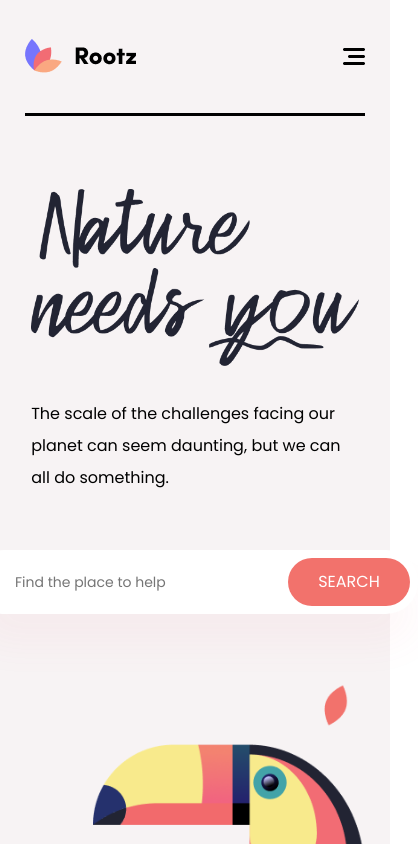
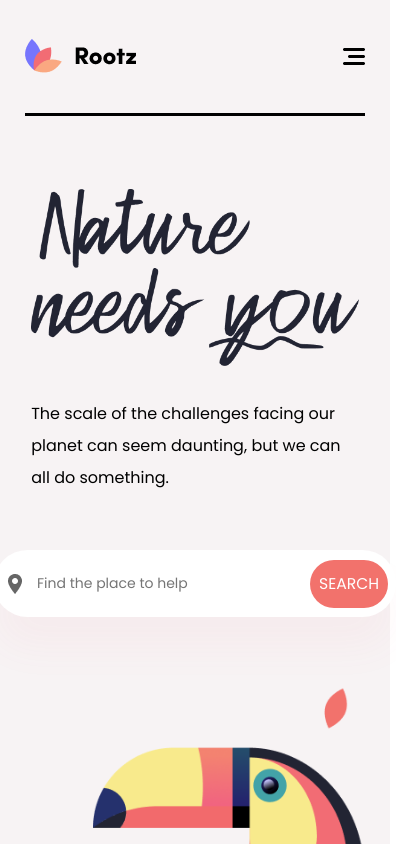
Before and after one commit to vladBrownDev/testForCompany, a React (Create React App) app: page / in a window 390 px wide. Shown: the top 844 px of the page, 418 px wide, since content can reach past the window. Built offline with nearby package versions, Linux system fonts and the light colour scheme; no server answers.

Commit message:
buildFix2

```diff
--- a/src/components/footer/footer.scss
+++ b/src/components/footer/footer.scss
@@ -60,7 +60,7 @@ footer {
                 width: 136px;
             }
             .footerText {
-                max-width: 122px;
+                max-width: 152px;
 
             }
         }
--- a/src/components/form/form.scss
+++ b/src/components/form/form.scss
@@ -123,13 +123,13 @@
             margin-top:55px;
             #logInForm {
                 .logInInput, #logInFormButton {
-                    width: 291px;
+                    width: 120%;
                 }
             }
 
         }
         #rightFormSection::before {
-            margin-left: 315px;
+            margin-left: 252px;
         }
     }
 }
--- a/src/components/upperMain/upperMain.scss
+++ b/src/components/upperMain/upperMain.scss
@@ -147,6 +147,7 @@
                 button {
                     margin-left: auto;
                     margin-right: 8px;
+                    width: 20vw;
                 }
             }
         }
@@ -174,3 +175,11 @@
         }
     }
 }
+@media screen and (max-width: 500px) {
+    #upperMain #leftUpperMain #inputShell {
+        height: 17vw;
+        button {
+            font-size: 4vw;
+        }
+    }
+}
```
